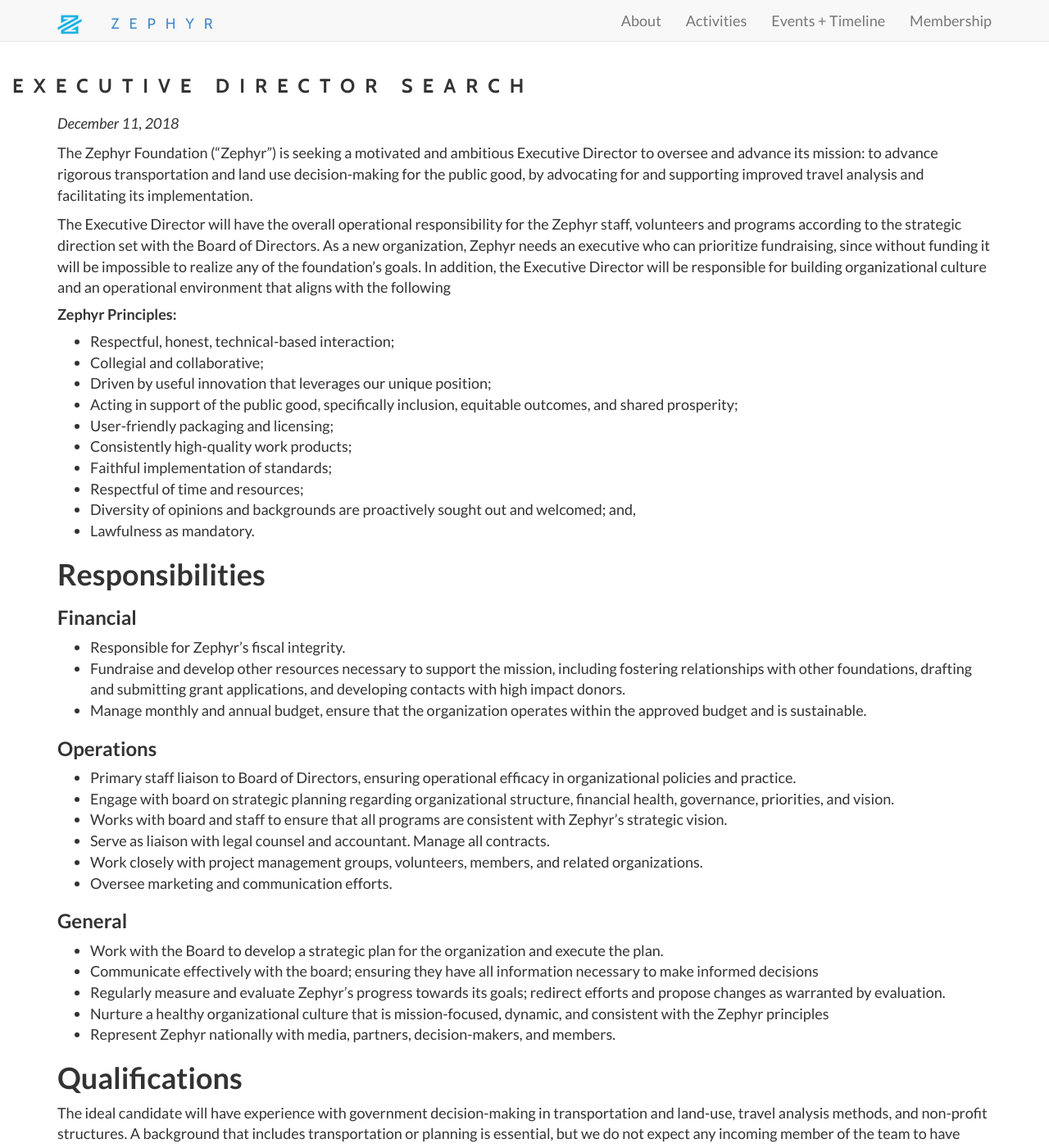
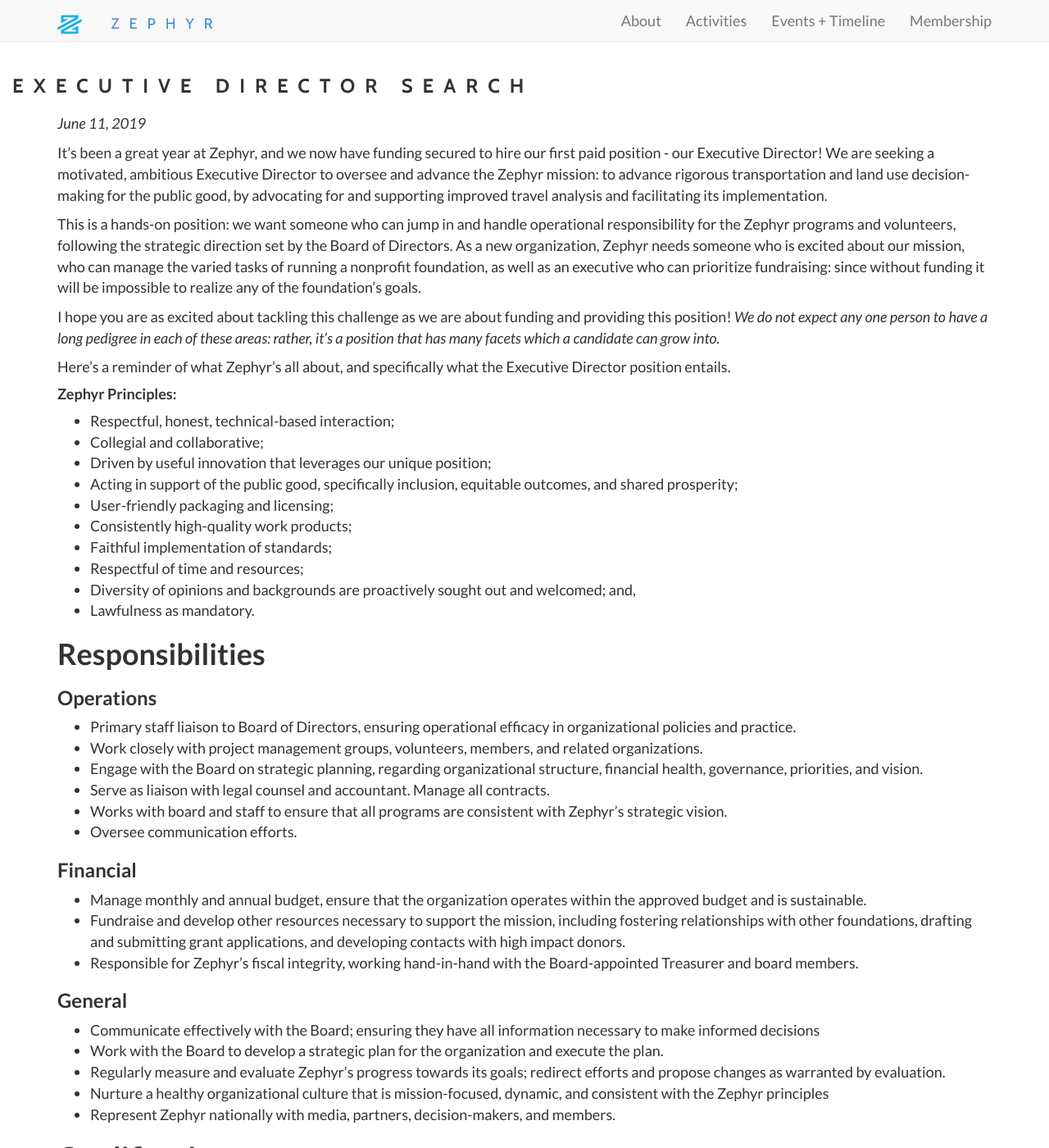
Before and after one commit to ZephyrTransport/zephyr-website, a Jekyll site: the page built from edsearch.md, in a window 1280 px wide and 1400 px high. Shown: the whole window at 82% size. Built offline with Jekyll 4.4.1, drawn with Linux system fonts in a browser that asks for light colours; nearby versions of some CDN libraries; some of the changed text lies outside the part shown.

Commit message:
update ED Search

```diff
--- a/edsearch.md
+++ b/edsearch.md
@@ -4,11 +4,15 @@
 subTitle: "Zephyr is ready to hire its first Executive Director"
 ---
 
-*December 11, 2018*
+*June 11, 2019*
 
-The Zephyr Foundation (“Zephyr”) is seeking a motivated and ambitious Executive Director to oversee and advance its mission: to advance rigorous transportation and land use decision-making for the public good, by advocating for and supporting improved travel analysis and facilitating its implementation.
+It's been a great year at Zephyr, and we now have funding secured to hire our first paid position - our Executive Director! We are seeking a motivated, ambitious Executive Director to oversee and advance the Zephyr mission: to advance rigorous transportation and land use decision-making for the public good, by advocating for and supporting improved travel analysis and facilitating its implementation.
 
-The Executive Director will have the overall operational responsibility for the Zephyr staff, volunteers and programs according to the strategic direction set with the Board of Directors. As a new organization, Zephyr needs an executive who can prioritize fundraising, since without funding it will be impossible to realize any of the foundation’s goals. In addition, the Executive Director will be responsible for building organizational culture and an operational environment that aligns with the following
+This is a hands-on position: we want someone who can jump in and handle operational responsibility for the Zephyr programs and volunteers, following the strategic direction set by the Board of Directors. As a new organization, Zephyr needs someone who is excited about our mission, who can manage the varied tasks of running a nonprofit foundation, as well as an executive who can prioritize fundraising: since without funding it will be impossible to realize any of the foundation’s goals.
+
+I hope you are as excited about tackling this challenge as we are about funding and providing this position! _We do not expect any one person to have a long pedigree in each of these areas: rather, it's a position that has many facets which a candidate can grow into._
+
+Here's a reminder of what Zephyr's all about, and specifically what the Executive Director position entails.
 
 #### Zephyr Principles:
 
@@ -25,48 +29,48 @@
 
 # Responsibilities
 
-### Financial
-
-- Responsible for Zephyr’s fiscal integrity.
-- Fundraise and develop other resources necessary to support the mission, including fostering relationships with other foundations, drafting and submitting grant applications, and developing contacts with high impact donors.
-- Manage monthly and annual budget, ensure that the organization operates within the approved budget and is sustainable.
-
 ### Operations
 
 - Primary staff liaison to Board of Directors, ensuring operational efficacy in organizational policies and practice.
-- Engage with board on strategic planning regarding organizational structure, financial health, governance, priorities, and vision.
+- Work closely with project management groups, volunteers, members, and related organizations.
+- Engage with the Board on strategic planning, regarding organizational structure, financial health, governance, priorities, and vision.
+- Serve as liaison with legal counsel and accountant. Manage all contracts.
 - Works with board and staff to ensure that all programs are consistent with Zephyr’s strategic vision.
-- Serve as liaison with legal counsel and accountant. Manage all contracts.
-- Work closely with project management groups, volunteers, members, and related organizations.
-- Oversee marketing and communication efforts.
+- Oversee communication efforts.
+
+### Financial
+
+- Manage monthly and annual budget, ensure that the organization operates within the approved budget and is sustainable.
+- Fundraise and develop other resources necessary to support the mission, including fostering relationships with other foundations, drafting and submitting grant applications, and developing contacts with high impact donors.
+- Responsible for Zephyr’s fiscal integrity, working hand-in-hand with the Board-appointed Treasurer and board members.
 
 ### General
 
+- Communicate effectively with the Board; ensuring they have all information necessary to make informed decisions
 - Work with the Board to develop a strategic plan for the organization and execute the plan.
-- Communicate effectively with the board; ensuring they have all information necessary to make informed decisions
 - Regularly measure and evaluate Zephyr’s progress towards its goals; redirect efforts and propose changes as warranted by evaluation.
 - Nurture a healthy organizational culture that is mission-focused, dynamic, and consistent with the Zephyr principles
 - Represent Zephyr nationally with media, partners, decision-makers, and members.
 
 # Qualifications
 
-The ideal candidate will have experience with government decision-making in transportation and land-use, travel analysis methods, and non-profit structures. A background that includes transportation or planning is essential, but we do not expect any incoming member of the team to have expertise in all areas. A willingness and enthusiasm for collaborating with experts and young professionals is critical to success in this role. Applicants should have a passion for (and, preferably, a background in) centering diversity and inclusion in the organization.
+The ideal candidate will have experience with government decision-making in transportation and land-use, travel analysis methods, and non-profit structures. A background that includes transportation or planning is essential, but we do not expect any incoming member of the team to have expertise in all areas.
+
+A willingness and enthusiasm for collaborating with experts and young professionals is critical to success in this role. Applicants should have a passion for (and, preferably, a background in) centering diversity and inclusion in the organization.
 
 ### Additional Qualifications:
 
 - High integrity leadership.
-- Experience in fundraising -- grant writing a plus.
 - Bachelor’s Degree.
+- A willingness to roll up your sleeves and join in on any tasks necessary -- that means that some days will find you running high-level meetings with CEOs in the morning and manually updating a mailing list in the afternoon.
+- Strong organizational skills including program development.
 - Management experience.  Experience managing remote teams preferred.
 - Budget management experience.
-- Strong organizational skills including program development.
+- Experience in fundraising -- grant writing a plus.
 - Ability to both lead and work as a member of the team.
 - Facilitation skills and experience.
-- Possesses a high level of social awareness and a continual desire to grow in understanding of other perspectives and identities.
-- A willingness to roll up your sleeves and join in on any tasks necessary -- that means that some days will find you running high-level meetings with CEOs in the morning and manually updating a mailing list in the afternoon.
 - Ability to oversee and collaborate with a diverse group of volunteers, staff, and partners.
 - Technological savvy and grit.
-- Demonstrated written and oral communication skills.
 
 # Position details
 
@@ -94,9 +98,7 @@
 
 ### Timeline
 
-Applications will be considered on a rolling basis. Note that many Zephyr members will be at the Annual TRB Meeting in Washington in mid-January, so applications received before then will be prioritized.
-
-Thank you for your interest!
+Applications will be considered on a rolling basis. Thank you for your interest!
 
 Billy Charlton, Chair, and the Executive Search Committee:
 * Joan Walker
```
